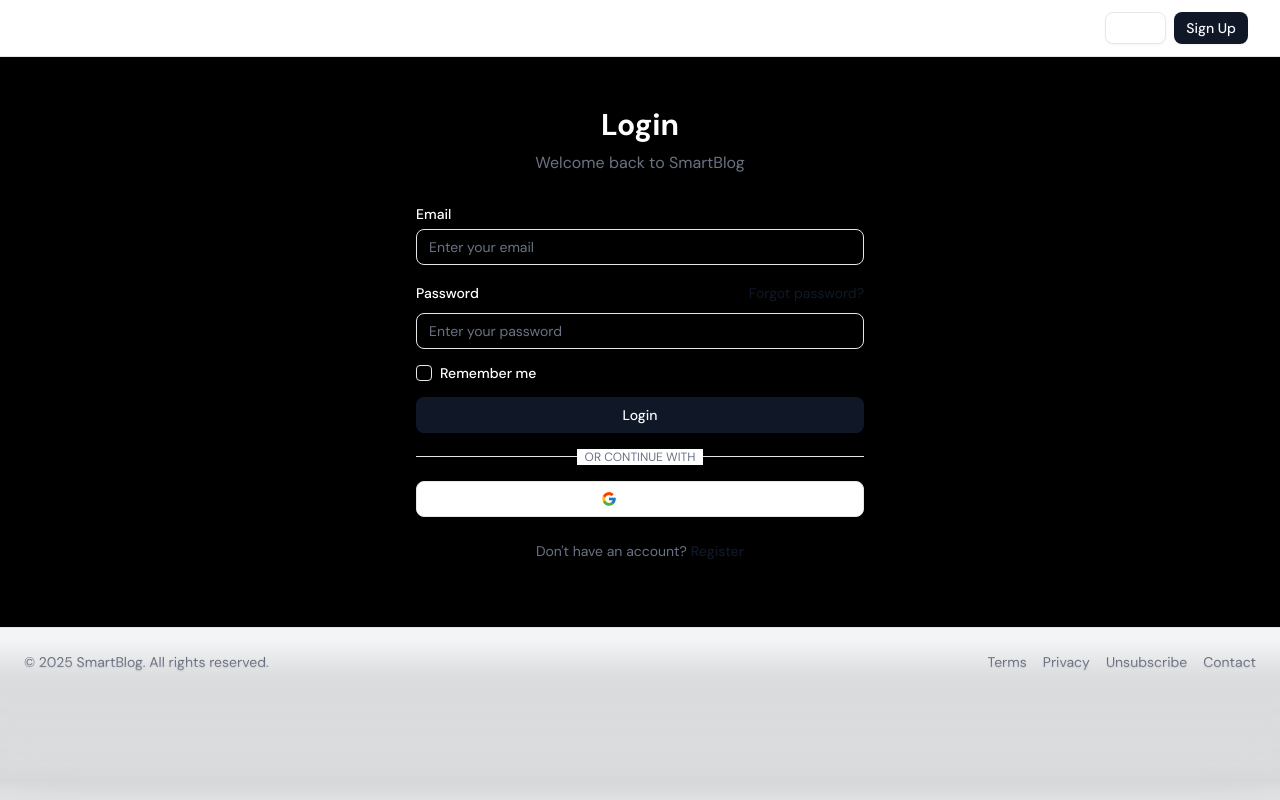
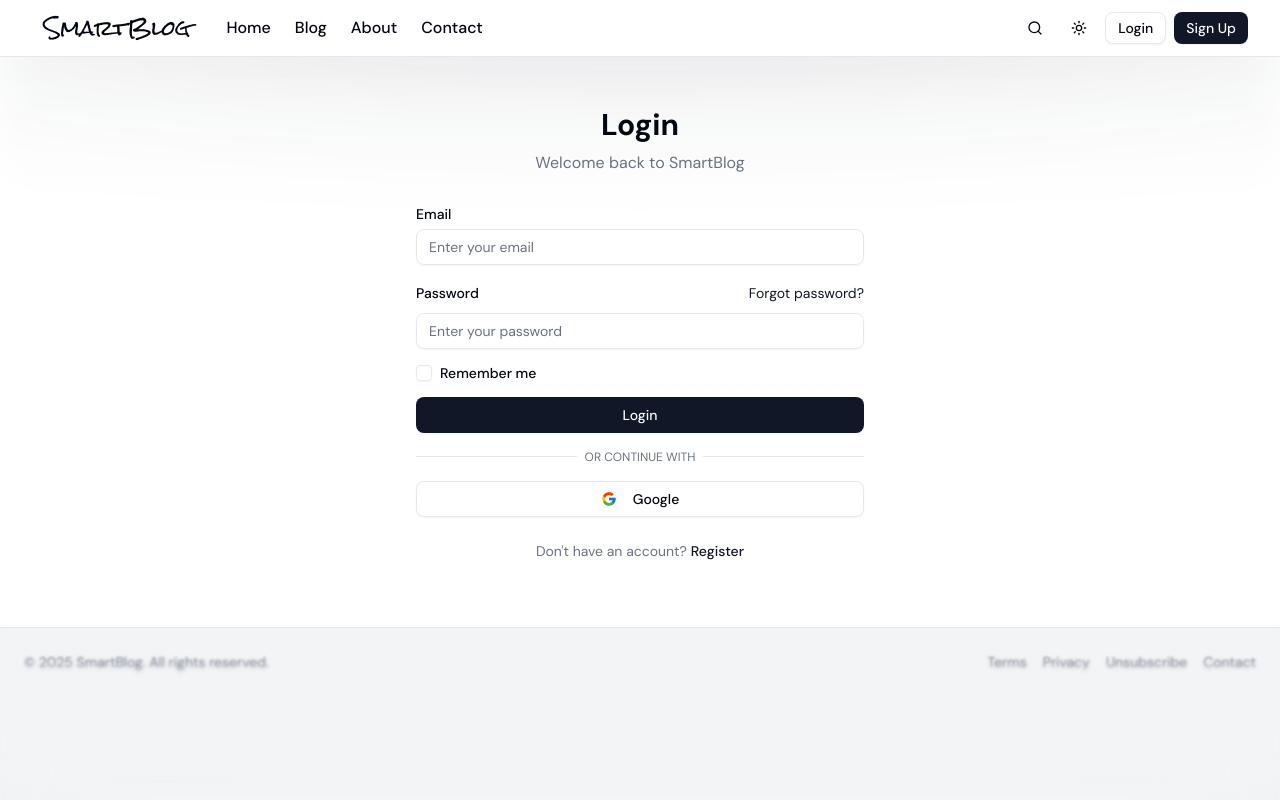
Before and after one commit to pranjal-yadav05/SmartBlog, a Next.js app: page /login in a window 1280 px wide. Built offline with nearby package versions, Linux system fonts and the light colour scheme.

Commit message:
fix light mode bug

```diff
--- a/src/app/layout.js
+++ b/src/app/layout.js
@@ -38,17 +38,23 @@
       </head>
 
       <body
-        className={`${geistSans.variable} ${geistMono.variable} antialiased bg-black text-white overflow-x-hidden`}>
+        className={`${geistSans.variable} ${geistMono.variable} antialiased overflow-x-hidden`}
+      >
         <ThemeProvider
           attribute="class"
           defaultTheme="system"
           enableSystem
-          disableTransitionOnChange>
+          disableTransitionOnChange
+        >
+          {/* ambient glows */}
+          <div className="viewport-glow-top" aria-hidden="true" />
+          <div className="viewport-glow-bottom" aria-hidden="true" />
+
           <ToastProvider>
             <main className="relative min-h-screen overflow-hidden">
               {children}
 
-              <BlurStack className="pointer-events-none fixed bottom-0 left-0 right-0 h-40 z-50" />
+              <BlurStack className="pointer-events-none fixed bottom-0 left-0 right-0 h-50 z-50" />
             </main>
           </ToastProvider>
         </ThemeProvider>
--- a/src/components/ui/blur-stack.jsx
+++ b/src/components/ui/blur-stack.jsx
@@ -8,6 +8,7 @@
   { blur: 8, maskStops: [50, 62.5, 75, 87.5], zIndex: 5 },
   { blur: 16, maskStops: [62.5, 75, 87.5, 100], zIndex: 6 },
   { blur: 32, maskStops: [75, 87.5, 100, 100], zIndex: 7 },
+  { blur: 64, maskStops: [87.5, 100, 100, 100], zIndex: 8 },
 ];
 
 export default function BlurStack({
@@ -39,9 +40,6 @@
                 WebkitMaskImage: maskImage,
                 backdropFilter: `blur(${layer.blur}px)`,
                 WebkitBackdropFilter: `blur(${layer.blur}px)`,
-
-                // optional glass tint
-                background: "rgba(0,0,0,0.05)",
               }}
             />
           );
```
